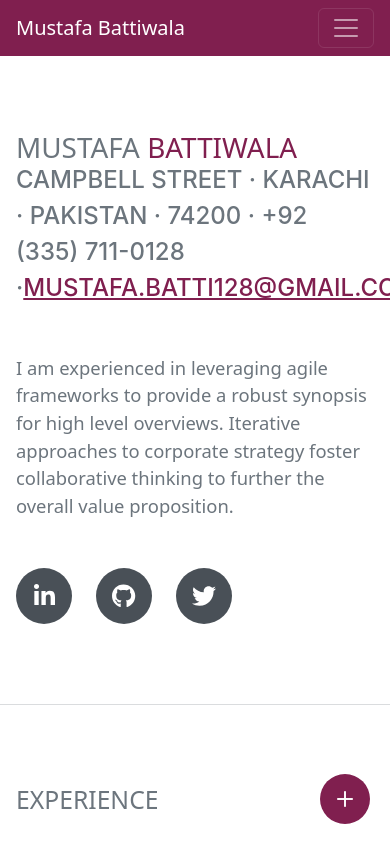
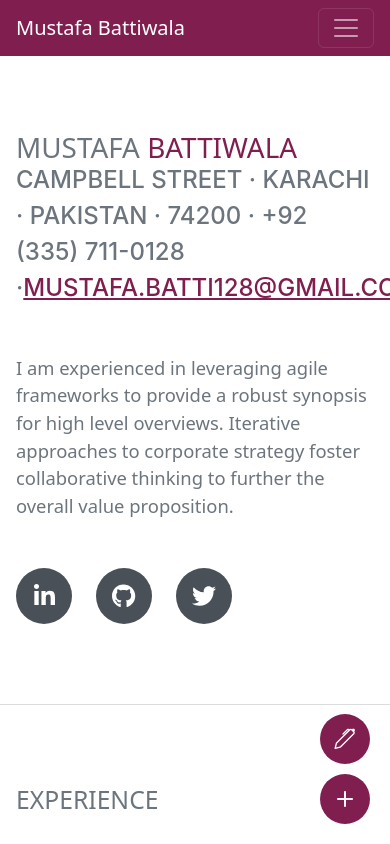
Before and after one commit to Mustafa128110/resume-builder, a React (Vite) app: page / in a window 390 px wide. Shown: the top 844 px of the page. Built offline with nearby package versions, Linux system fonts and the light colour scheme; a web font is replaced by a local one.

Commit message:
milestone 4

```diff
--- a/src/App.tsx
+++ b/src/App.tsx
@@ -6,6 +6,7 @@ import { SkillsSection } from "./components/SkillsSection";
 import { useContext } from "react";
 import { StoreCtx } from "./context/store";
 import { CreateResumeActionBtn } from "./components/CreateResumeActionBtn";
+import { EditResumeActionBtn } from "./components/EditResumeActionBtn";
 
 function App() {
   const store = useContext(StoreCtx);
@@ -43,6 +44,7 @@ function App() {
         )}
       </div>
 
+      <EditResumeActionBtn />
       <CreateResumeActionBtn />
     </main>
   );
--- a/src/components/CreateResumeActionBtn.tsx
+++ b/src/components/CreateResumeActionBtn.tsx
@@ -15,7 +15,7 @@ export const CreateResumeActionBtn = () => {
       <button
         style={{ color: "white", fontSize: "2rem", fontWeight: "bold" }}
         onClick={onCreateYourOwnResume}
-        className="btn btn-primary color-bg btn-round fixed-bottom-right"
+        className="btn btn-primary color-bg btn-round fixed-bottom-right add"
       >
         <i className="bi bi-plus" />
       </button>
--- a/src/components/CreateResumeForm.tsx
+++ b/src/components/CreateResumeForm.tsx
@@ -36,17 +36,10 @@ interface Education {
 
 interface CreateResumeFormProps {
   closeModal: () => void;
+  isEdit?: boolean;
 }
 
-export const CreateResumeForm = ({ closeModal }: CreateResumeFormProps) => {
-  const { setResumeData } = useContext(StoreCtx);
-
-  const [formData, setFormData] = useState<{
-    about: About;
-    experience: Experience[];
-    education: Education[];
-    skills: string[];
-  }>({
+const defaultEmptyValue = {
   about: {
     firstName: "",
     lastName: "",
@@ -82,7 +75,21 @@ export const CreateResumeForm = ({ closeModal }: CreateResumeFormProps) => {
     },
   ],
   skills: [],
-  });
+};
+
+export const CreateResumeForm = ({
+  closeModal,
+  isEdit = false,
+}: CreateResumeFormProps) => {
+  const { setResumeData } = useContext(StoreCtx);
+  const { resumeData } = useContext(StoreCtx);
+
+  const [formData, setFormData] = useState<{
+    about: About;
+    experience: Experience[];
+    education: Education[];
+    skills: string[];
+  }>(isEdit ? resumeData : defaultEmptyValue);
 
   const [skill, setSkill] = useState("");
 
@@ -325,7 +332,7 @@ export const CreateResumeForm = ({ closeModal }: CreateResumeFormProps) => {
         </label>
         <input
           type="file"
-          required
+          required={!formData.about.avatar}
           name="avatar"
           className="form-control"
           onChange={handleAvatarChange}
@@ -458,7 +465,6 @@ export const CreateResumeForm = ({ closeModal }: CreateResumeFormProps) => {
             Field of Study <span className="input-label-require-mark">*</span>
           </label>
           <input
-            required
             type="text"
             name="fieldOfStudy"
             className="form-control"
--- /dev/null
+++ b/src/components/EditResumeActionBtn.tsx
@@ -0,0 +1,38 @@
+import { useState } from "react";
+import { Modal } from "./Modal";
+import { CreateResumeForm } from "./CreateResumeForm";
+import { createPortal } from "react-dom";
+
+export const EditResumeActionBtn = () => {
+  const [showEditResumeForm, setEditCreateResumeForm] = useState(false);
+
+  const onEditYourOwnResume = () => {
+    setEditCreateResumeForm(true);
+  };
+
+  return (
+    <>
+      <button
+        style={{ color: "white", fontSize: "1.3rem", fontWeight: "bold" }}
+        onClick={onEditYourOwnResume}
+        className="btn btn-primary color-bg btn-round fixed-bottom-right edit"
+      >
+        <i className="bi bi-pen" />
+      </button>
+
+      {showEditResumeForm &&
+        createPortal(
+          <Modal
+            onClose={() => setEditCreateResumeForm(false)}
+            title="Create Resume"
+          >
+            <CreateResumeForm
+              isEdit={true}
+              closeModal={() => setEditCreateResumeForm(false)}
+            />
+          </Modal>,
+          document.getElementById("modal-root")!
+        )}
+    </>
+  );
+};
--- a/src/styles.scss
+++ b/src/styles.scss
@@ -161,15 +161,41 @@ section.resume-section .resume-section-content {
   color: red;
 }
 
-.fixed-bottom-right {
-  position: fixed;
+.add {
   bottom: 20px;
   right: 20px;
-  z-index: 1000;
   border: none;
 }
 
-.fixed-bottom-right:hover {
+.edit {
+  bottom: 20px;
+  right: 80px;
+  border: none;
+}
+
+@media (max-width: 768px) {
+  .edit {
+    bottom: 80px;
+    right: 20px;
+    border: none;
+  }
+}
+
+@media (max-width: 992px) {
+  .edit {
+    bottom: 80px;
+    right: 20px;
+    border: none;
+  }
+}
+
+.fixed-bottom-right,
+.add {
+  position: fixed;
+  z-index: 1000;
+}
+
+button:hover {
   background-color: $pink-400 !important;
 }
 
```
Lines whose indentation alone changed are shown as unchanged.
